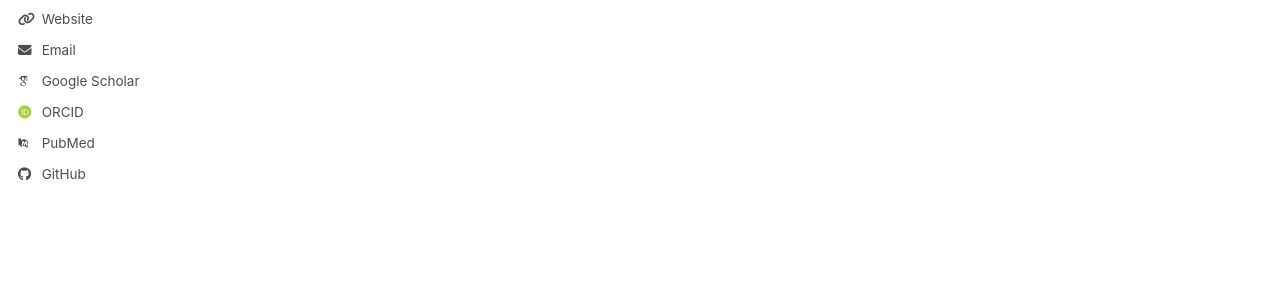
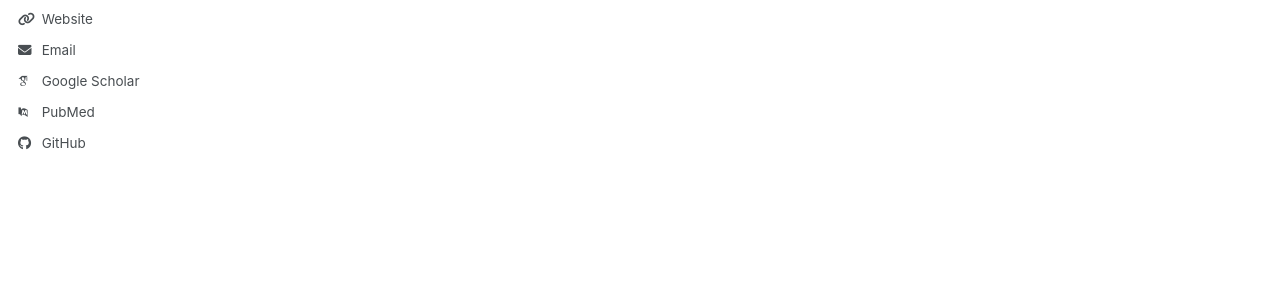
Before and after one commit to Shrimpig/shrimpig.github.io, a Jekyll site: the page built from index.md, in a window 1280 px wide. Shown: the part 405-700 px from the top of the page. Built offline with Jekyll 4.4.1, drawn with Linux system fonts in a browser that asks for light colours; some web fonts are replaced; a script bundle is joined from its source files by our own code; library files that are not in the unit come from our copies.

Commit message:
Comment out ORCID URL in configuration file

```diff
--- a/_config.yml
+++ b/_config.yml
@@ -37,7 +37,7 @@ author:
   googlescholar    : "https://scholar.google.com/citations?user=PS_CX0AAAAAJ"
   inspire-hep      : # URL
   impactstory      : # URL
-  orcid            : "https://orcid.org/yourorcidurl"
+  #orcid            : "https://orcid.org/yourorcidurl"
   semantic         : # URL
   ssrn             : # URL
   pubmed           : "https://www.ncbi.nlm.nih.gov/pubmed/?term=john+snow"
```
